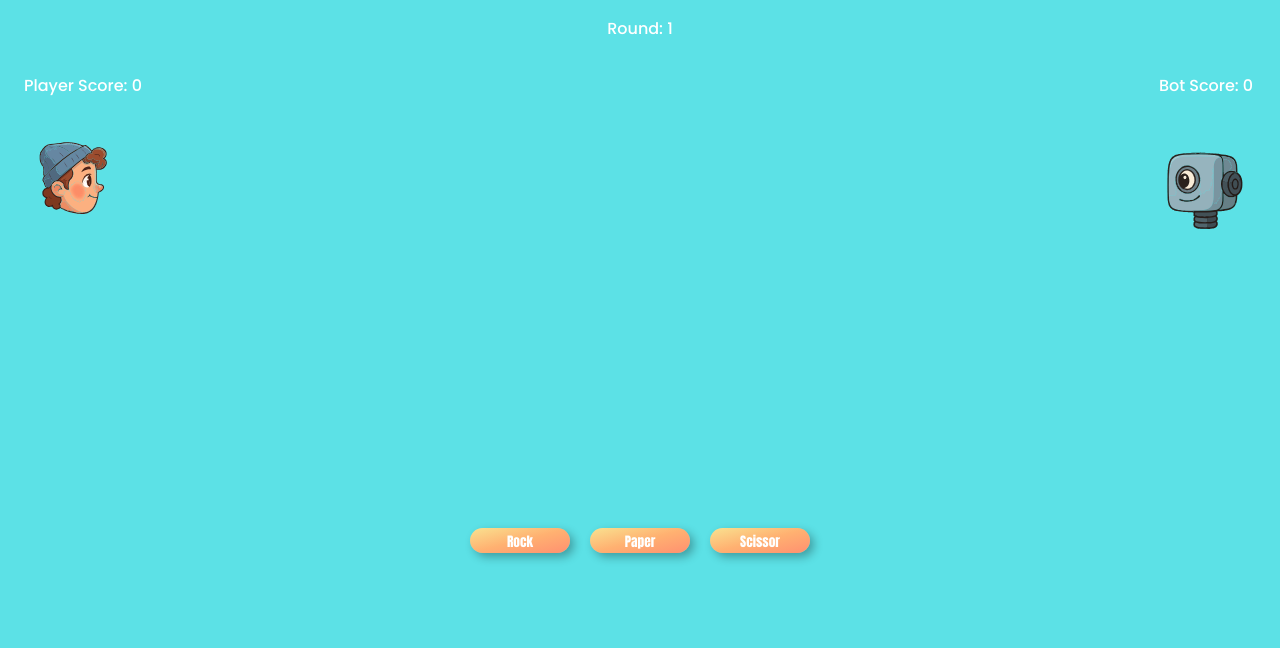
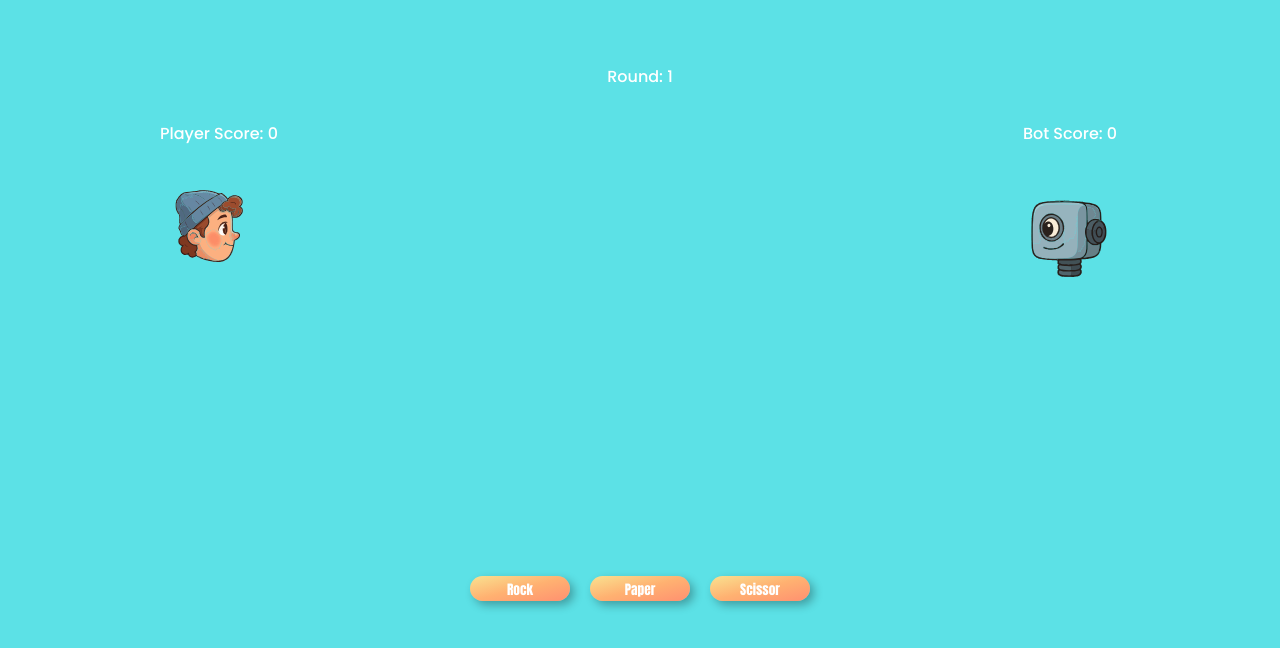
Before and after one commit to thoughtfulponder/rock-paper-scissors-project, a plain HTML site: page index.html in a window 1280 px wide. Both pictures are taken after a click on the button "Start". Drawn offline with Linux system fonts and the light colour scheme.

Commit message:
started work on desktop UI

```diff
--- a/style.css
+++ b/style.css
@@ -33,7 +33,7 @@ button {
 
 /* id selectors */
 
-#start-stat {
+#start-stat, #game-stat, #end-stat {
     margin-top: 4rem;
 }
 
@@ -100,3 +100,9 @@ button {
     background-color: orangered;
     color: black;
 }
+
+@media (min-width: 400px) {
+    .players-container, .game-actions {
+        margin: 0 10rem;
+    }
+}
```
